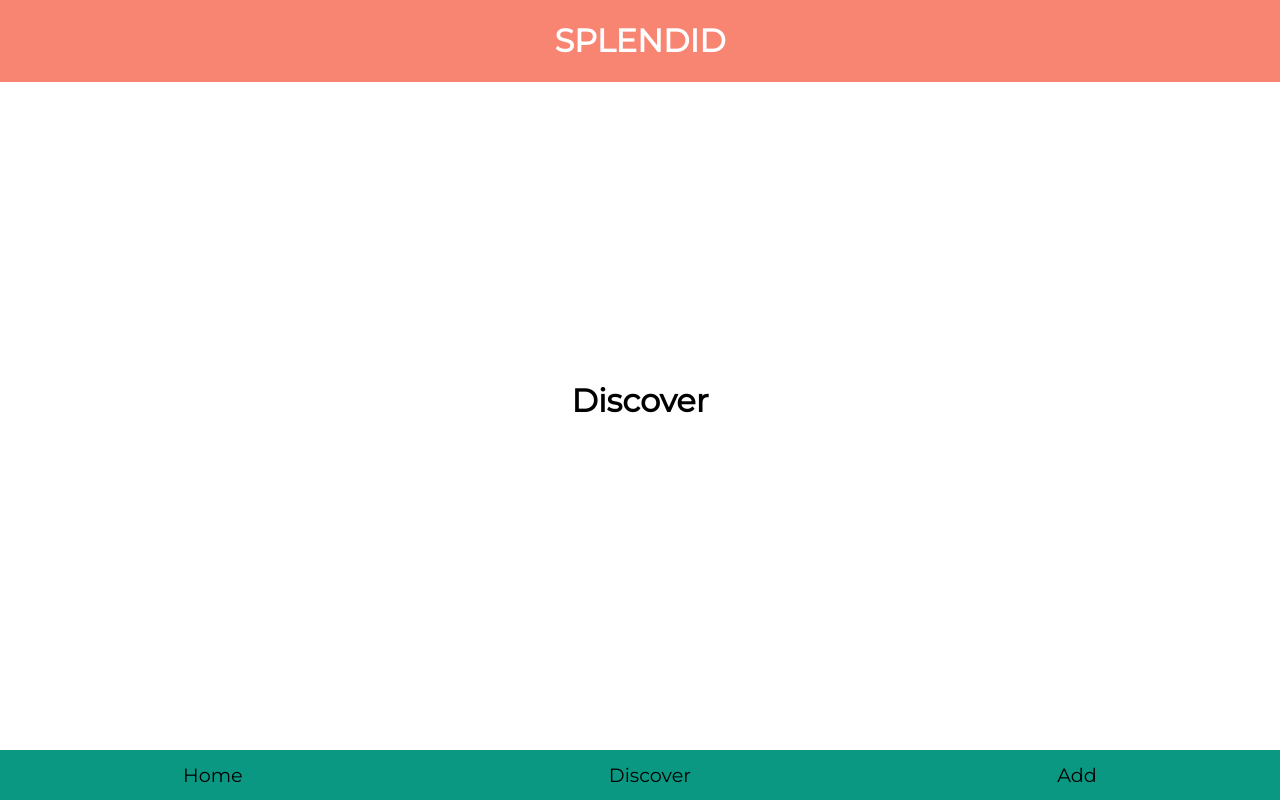
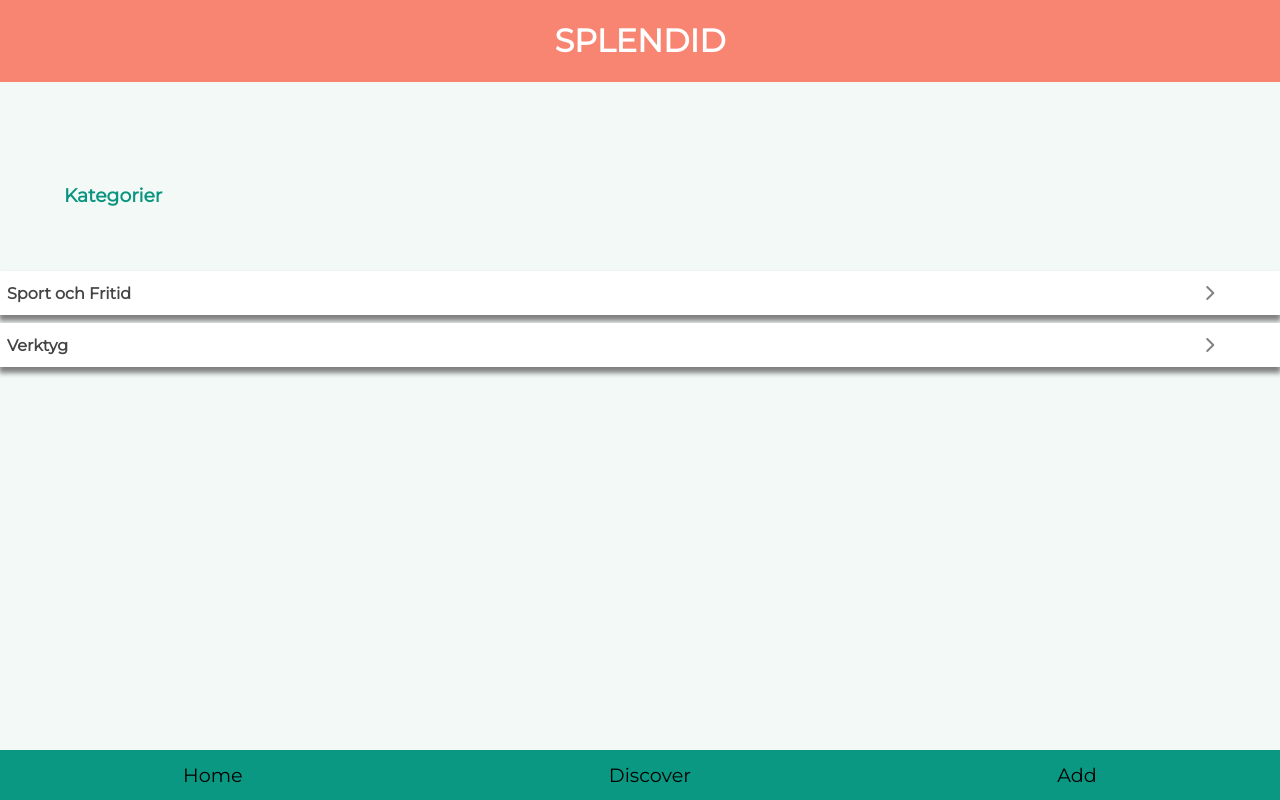
Before and after one commit to Jesper-dev/splendid, a React (Create React App) app in the folder client/: page /discover in a window 1280 px wide. Built offline with nearby package versions, Linux system fonts and the light colour scheme.

Commit message:
Added category panel on discover page

```diff
--- a/client/public/index.html
+++ b/client/public/index.html
@@ -11,6 +11,10 @@
     />
     <link rel="apple-touch-icon" href="%PUBLIC_URL%/logo192.png" />
     <link rel="manifest" href="%PUBLIC_URL%/manifest.json" />
+    <script
+      src="https://kit.fontawesome.com/a71ac1579c.js"
+      crossorigin="anonymous"
+    ></script>
     <title>Splendid</title>
   </head>
   <body>
--- /dev/null
+++ b/client/src/components/discover/CategoryCard.tsx
@@ -0,0 +1,12 @@
+interface Props {
+  text: string;
+}
+
+export const CategoryCard = ({ text }: Props) => {
+  return (
+    <div className="categoryCardContainer">
+      <p>{text}</p>
+      <i className="fas fa-chevron-right"></i>
+    </div>
+  );
+};
--- a/client/src/pages/Discover.tsx
+++ b/client/src/pages/Discover.tsx
@@ -1,7 +1,15 @@
+import { CategoryCard } from "../components/discover/CategoryCard";
+
 const Discover = () => {
+  const categoryTexts = ["Sport och Fritid", "Verktyg"];
   return (
     <>
-      <h1>Discover</h1>
+      <section className="categoriesContainer">
+        <h3>Kategorier</h3>
+        {categoryTexts.map((item) => {
+          return <CategoryCard text={item} />;
+        })}
+      </section>
     </>
   );
 };
--- a/client/src/styles/_components.scss
+++ b/client/src/styles/_components.scss
@@ -8,6 +8,7 @@ form {
   }
 }
 
+//HOMEPAGE
 .homepageTextContainer {
   @include abs.flex-column;
   justify-content: flex-start;
@@ -36,3 +37,39 @@ form {
   width: 75%;
   height: 4%;
 }
+
+//DISCOVER
+.categoriesContainer {
+  // border: 1px solid black;
+  width: 100%;
+  height: 70%;
+
+  h3 {
+    color: var.$text-color-green;
+    margin: 5% 5%;
+    font-weight: bold;
+  }
+
+  .categoryCardContainer {
+    @include abs.flex-row;
+    justify-content: space-between;
+    // border: 1px solid black;
+    background-color: white;
+    padding: 2px;
+    margin: 8px 0px;
+    height: 40px;
+    box-shadow: 0px 5px 5px 1px grey;
+
+    p {
+      color: var.$txt-color;
+      margin: 0%;
+      margin-left: 5px;
+      font-weight: bold;
+    }
+
+    i {
+      margin-right: 5%;
+      color: grey;
+    }
+  }
+}
--- a/client/src/styles/_variables.scss
+++ b/client/src/styles/_variables.scss
@@ -13,3 +13,5 @@ $primary: #0b9882;
 $primary-light: #f2f9f6;
 $primary-dark: #235347;
 $peach-primary: #f88472;
+$text-color-green: #08947e;
+$txt-color: #444444;
--- a/client/src/styles/global.scss
+++ b/client/src/styles/global.scss
@@ -12,4 +12,5 @@ body {
 main {
   @include abs.flex-column;
   height: 100vh;
+  background-color: var.$primary-light;
 }
```
